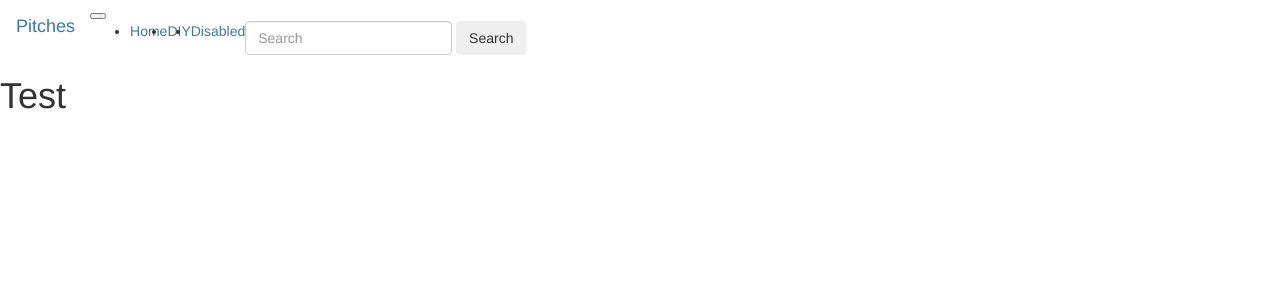
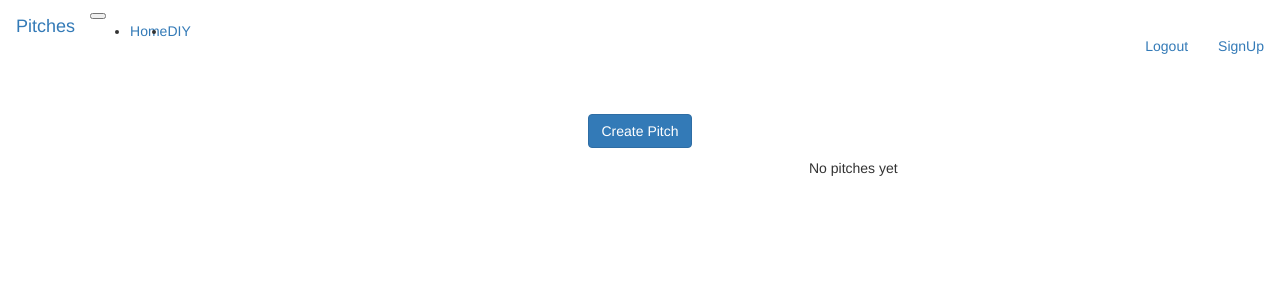
Before and after one commit to C-Ogamba/pitches, a Flask app: template app/templates/index.html in a window 1280 px wide. Shown: the top 300 px of the page. Run offline with Flask 2, Linux system fonts and the light colour scheme; the template is opened without the code that fills it, so the values that code supplies are empty; the visitor is signed in with stand-in values (Sample User, id 1); data comes from the database, SQL or seed files in the repository; some libraries are stand-ins or nearby versions.

Commit message:
Dev: update model classes and rename files

```diff
--- a/app/main/views.py
+++ b/app/main/views.py
@@ -72,7 +72,7 @@ def view_pitch(id):
     comment = Comments.add_comments(id)
     count_likes = Votes.query.filter_by(pitches_id=id, vote=1).all()
     count_dislikes = Votes.query.filter_by(pitches_id=id, vote=2).all()
-    return render_template('view-pitch.html', pitches = pitches, comment = comment, count_likes=len(count_likes), count_dislikes=len(count_dislikes), category_id = id, categories=all_category)
+    return render_template('view-pitch.html', pitches = pitches, comment = comment, count_likes=len(count_likes), count_dislikes=len(count_dislikes), category_id = id)
 
 @main.route('/write_comment/<int:id>', methods=['GET', 'POST'])
 @login_required
--- a/app/models.py
+++ b/app/models.py
@@ -1,7 +1,7 @@
 from datetime import datetime
 from werkzeug.security import generate_password_hash,check_password_hash
 from flask_login import UserMixin
-from .import login_manager
+from . import login_manager
 from app import db
 
 
--- a/app/templates/index.html
+++ b/app/templates/index.html
@@ -2,5 +2,27 @@
 
 
 {% block app_content %}
-<h1>Test</h1>
+<section id="latest-pitches" class="py-5 px-1 px-lg-3">
+    <div class="container-fluid mt-5">
+        <div class="section-title">
+            <h2 class="fw-bold text-center fs-5">
+
+                <button class="btn btn-primary px-4 float-end" data-bs-toggle="modal"
+                    data-bs-target="#createPitchModal">Create Pitch</button>
+
+            </h2>
+            <div class="pitches row mt-5 mx-0">
+
+                <div class="col-xl-3 col-md-4 mb-3 col-sm-6">
+
+                </div>
+
+                <p class="text-center pt-4">No pitches yet</p>
+
+            </div>
+        </div>
+    </div>
+</section>
+
+{% include 'create-pitch.html' %}
 {% endblock%}
--- a/app/templates/navbar.html
+++ b/app/templates/navbar.html
@@ -12,21 +12,18 @@
                 <li class="nav-item">
                     <a class="nav-link" href="#">DIY</a>
                 </li>
-                <li class="nav-item">
+                <!-- <li class="nav-item">
                     <a class="nav-link disabled" href="#">Disabled</a>
-                </li>
-                <!-- {% if current_user.is_authenticated %}
-                <li><a href=“{{url_for('main.profile',uname=current_user.username)}}“>Profile</a></li>
-                <li><a href=“{{url_for("main.new_pitch")}}“>Pitch</a></li>
-                  <li><a href=“{{url_for("auth.logout")}}“>Sign out</a></li>
-                  {% else %}
-                  <li><a href=“{{url_for("auth.login")}}“>Sign in</a></li>
-                  {%endif%}
-                 -->
+                </li> -->
+
             </ul>
-        <form class="form-inline my-2 my-lg-0">
-            <input class="form-control mr-sm-2" type="search" placeholder="Search" aria-label="Search">
-            <button class="btn btn-outline-success my-2 my-sm-0" type="submit">Search</button>
-        </form>
+            <ul class="nav navbar-nav navbar-right">
+                    {% if current_user.is_anonymous %}
+                    <li><a href="{{ url_for('auth.login') }}">Login</a></li>
+                    {% else %}
+                    <li><a href="{{ url_for('auth.logout') }}">Logout</a></li>
+                    {% endif %}
+                    <li><a href="{{ url_for('auth.signup' )}}">SignUp</a></li>
+            </ul>
         </div>
 </nav>
```
Also changed, not shown: app/auth/views.py (+6 -1 lines), app/templates/create-pitch.html (added), app/templates/view-pitch.html (deleted).
